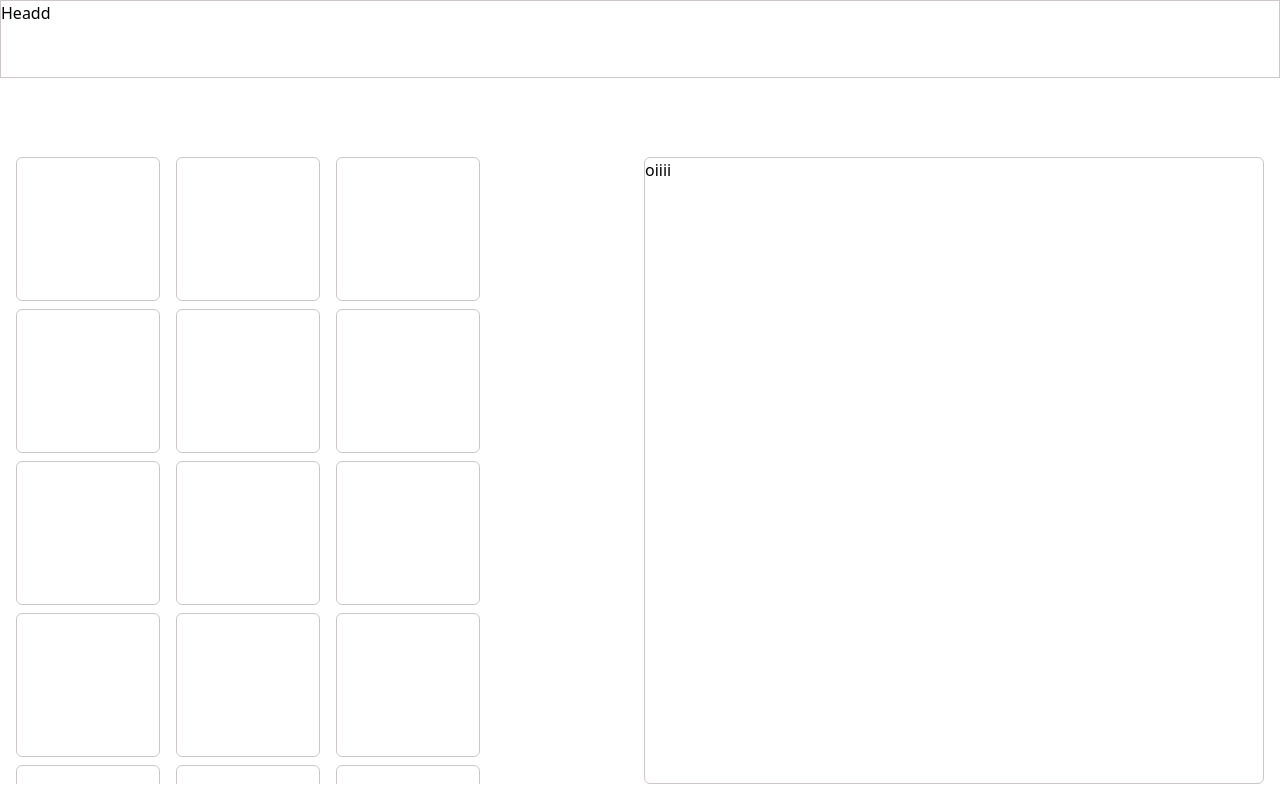
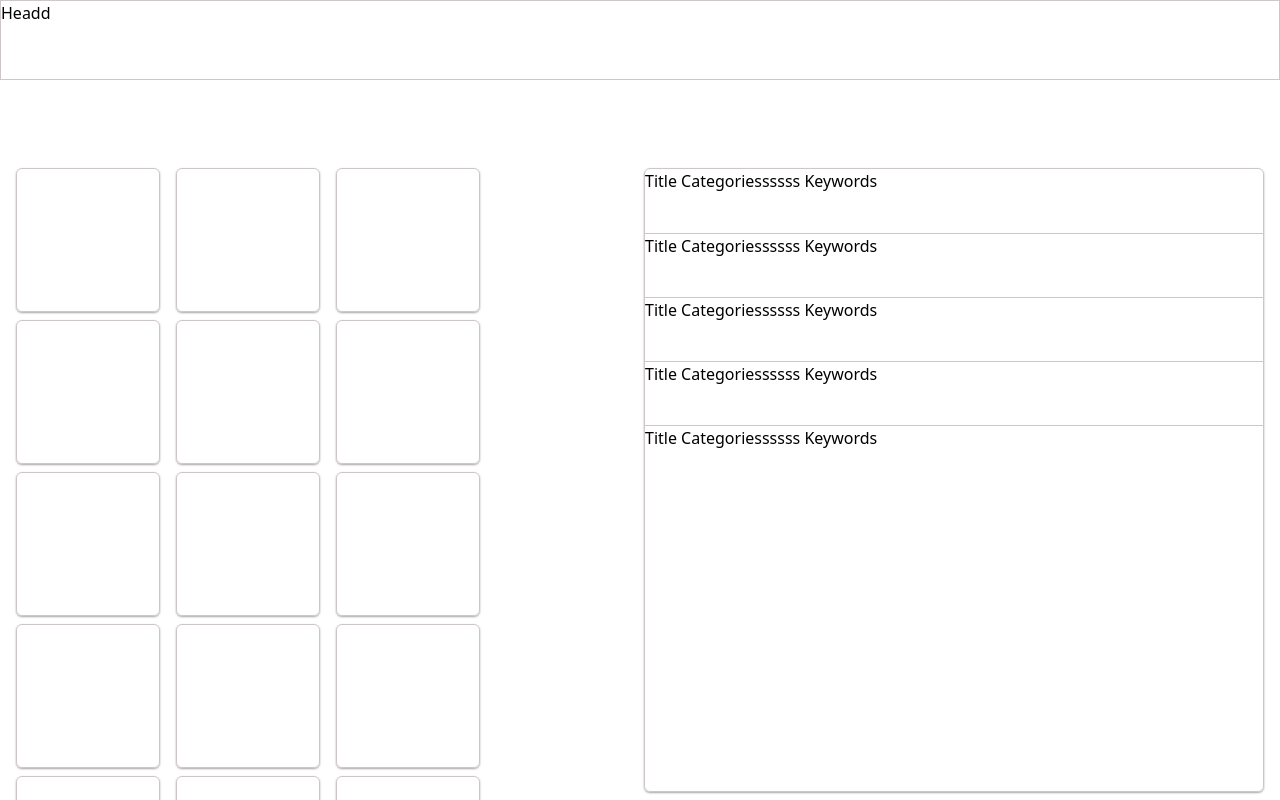
Before and after one commit to luis-souza-dev/kb-fe, a React (Create React App) app: page / in a window 1280 px wide. Built offline with nearby package versions, Linux system fonts and the light colour scheme.

Commit message:
feat: minor styles changes

```diff
--- a/src/App.js
+++ b/src/App.js
@@ -5,11 +5,12 @@ import Header from "./layout/header";
 
 function App() {
   const categories = Array.from({length: 16}, (v, i) => i);
+  const articlesList = Array.from({length: 5}, (v, i) => i);
   return (
     <Main>
       <Header></Header>
       <Carousel categories={categories}></Carousel>
-      <ArticlesList></ArticlesList>
+      <ArticlesList articles={articlesList}></ArticlesList>
     </Main>
   );
 }
--- a/src/components/category-card/index.js
+++ b/src/components/category-card/index.js
@@ -1,6 +1,6 @@
 const CategoryCard = (props) => {
     return (
-      <div className="border-main-borders border rounded-md w-36 h-36">
+      <div className="border-main-borders border rounded-md w-36 h-36 shadow-sm shadow-main-shadows">
         { props.name }
         { props.icon }
       </div>
--- /dev/null
+++ b/src/components/list-item/index.js
@@ -0,0 +1,11 @@
+const ListItem = (props = { isFirst: false }) => {
+    const borderClasses = 'border-t border-main-borders'
+    return (
+        <div className={`w-full h-16 ${props.isFirst ? "" : borderClasses}`}>
+            Title
+            Categoriessssss
+            Keywords
+        </div>
+    )
+}
+export default ListItem;
--- a/src/layout/articles-list/index.js
+++ b/src/layout/articles-list/index.js
@@ -1,7 +1,11 @@
-const ArticlesList = () => (
-    <section className="row-start-3 row-span-8 col-span-6 pr-4">
-        <div className="w-full h-full border border-main-borders rounded-md">
-            oiiii
+import ListItem from "../../components/list-item";
+
+const ArticlesList = (props = { articles: [] }) => (
+    <section className="row-start-3 row-span-8 col-span-6 pr-4 py-2">
+        <div className="w-full h-full border border-main-borders rounded-md overflow-y-auto no-scroll shadow-sm shadow-main-shadows">
+            {props.articles.map((article, i) => (
+                <ListItem isFirst={i === 0}></ListItem>
+            ))}
         </div>
     </section>
 )
--- a/src/layout/carousel/index.js
+++ b/src/layout/carousel/index.js
@@ -3,7 +3,7 @@ import CategoryCard from "../../components/category-card";
 const Carousel = (props) => {
     return (
         <section className="row-start-3 row-span-8 col-span-6">
-            <div className="w-full max-h-full flex flex-row flex-wrap gap-x-4 gap-y-2 pl-4 overflow-y-auto no-scroll">
+            <div className="w-full max-h-full flex flex-row flex-wrap gap-x-4 gap-y-2 pl-4 py-2 overflow-y-auto no-scroll">
                 {props.categories.map((cat) => (
                     <CategoryCard>
                     Oii
--- a/src/layout/main/index.js
+++ b/src/layout/main/index.js
@@ -1,5 +1,5 @@
 const Main = (props) => (
-    <main className="h-screen w-screen pb-4 grid grid-rows-10 grid-cols-12 gap-x-2 overflow-hidden">
+    <main className="h-screen w-screen grid grid-rows-10 grid-cols-12 gap-x-2 overflow-hidden">
         { props.children }
     </main>
 );
--- a/tailwind.config.js
+++ b/tailwind.config.js
@@ -19,6 +19,7 @@ module.exports = {
       },
       colors: {
         'main-borders': '#cec7c7',
+        'main-shadows': '#aba6a6'
       },
     },
   },
```
